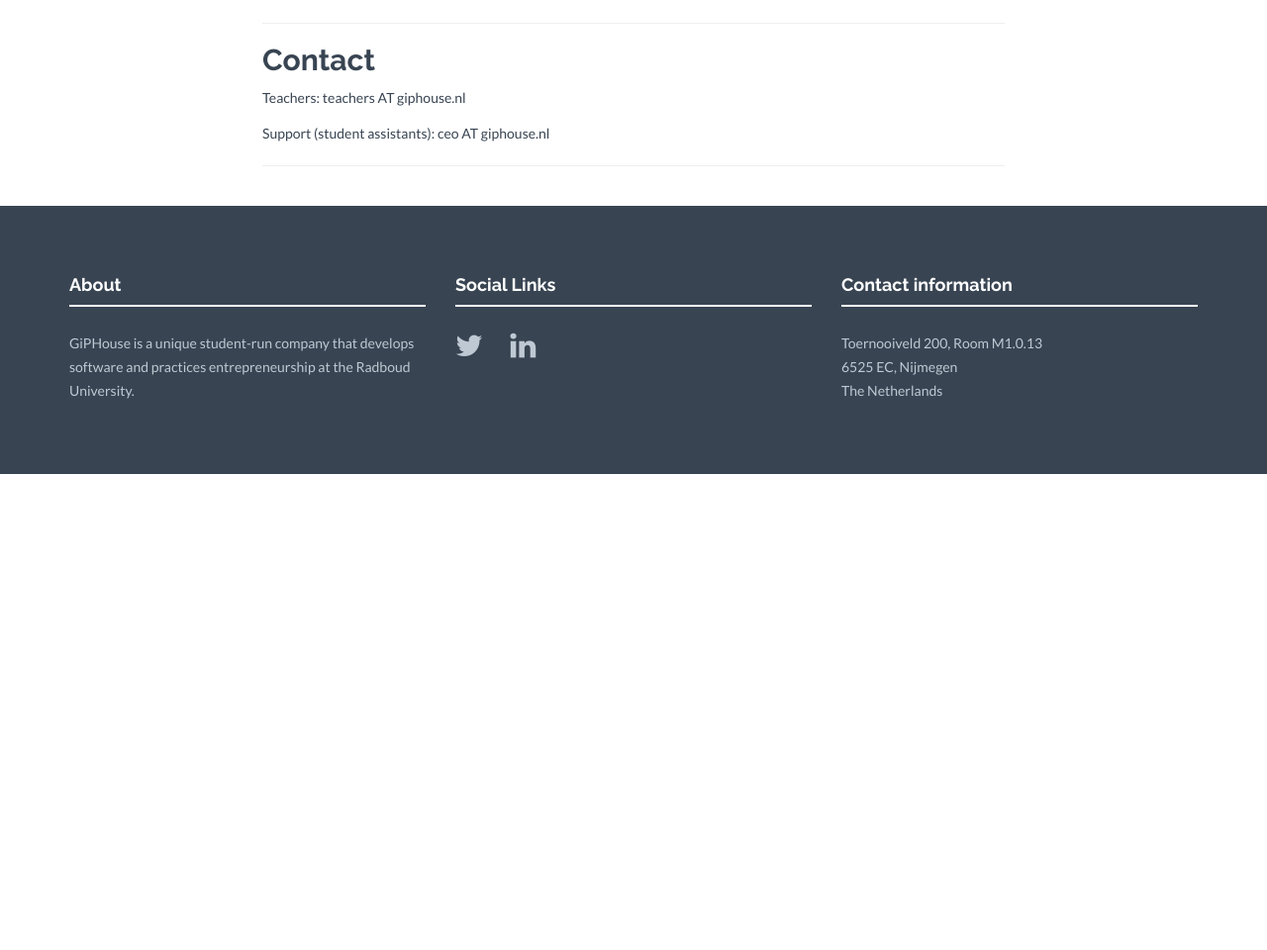
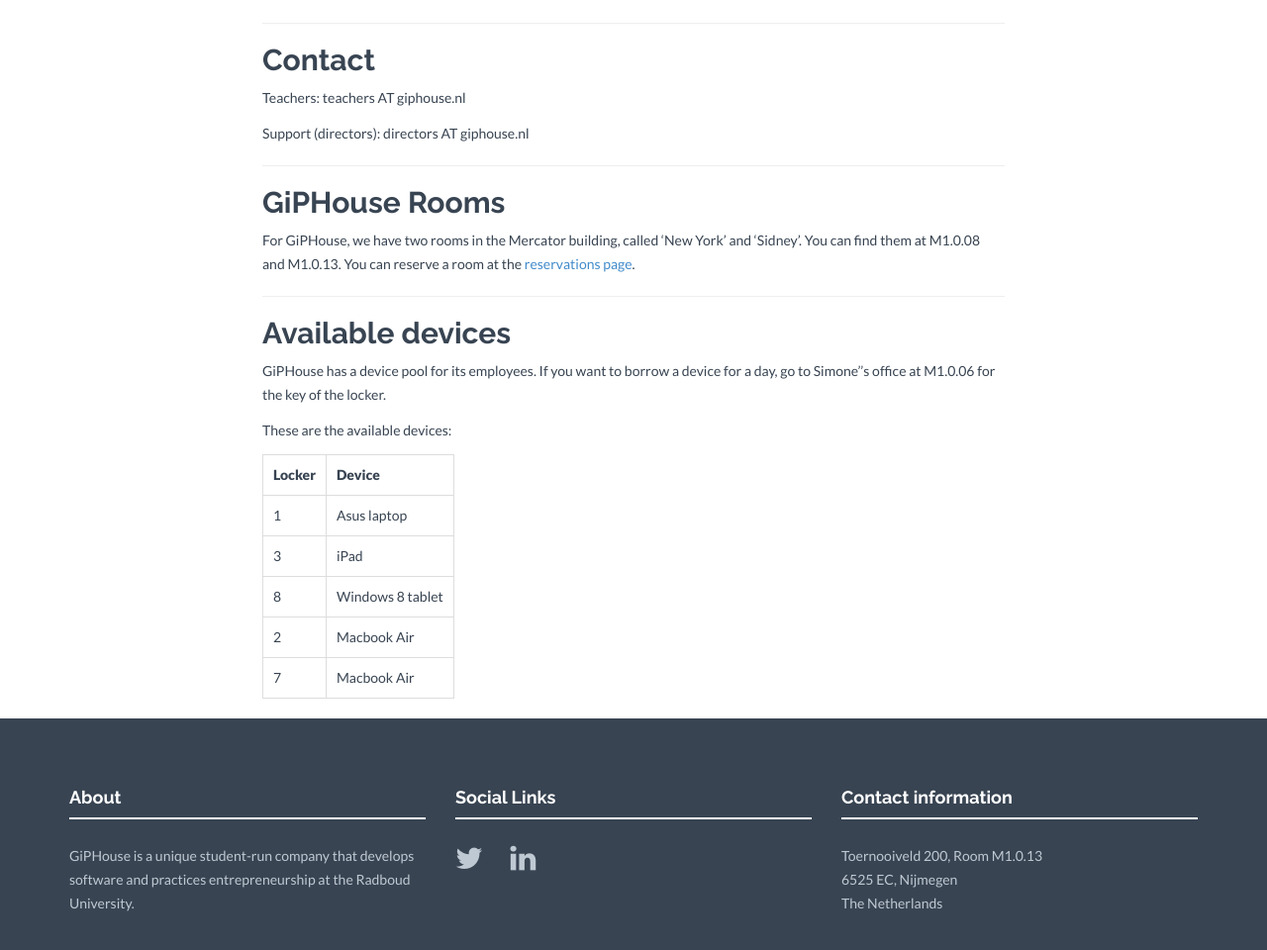
Before and after one commit to tschroter/giphouse.github.io, a Jekyll site: the page built from courses/2016-spring.md, in a window 1280 px wide and 1400 px high, scrolled down 512 px. Shown: the part 403-1363 px from the top of the window at 99% size. Built offline with Jekyll 4.4.1, drawn with Linux system fonts in a browser that asks for light colours; nearby versions of some CDN libraries; before the commit the page ends 1394 px from its top, so only the background shows below that.

Commit message:
Add some general information to new course page

```diff
--- a/courses/2016-spring.md
+++ b/courses/2016-spring.md
@@ -27,6 +27,26 @@ Contact
 -------
 Teachers: teachers AT giphouse.nl
 
-Support (student assistants): ceo AT giphouse.nl
+Support (directors): directors AT giphouse.nl
 
 ***
+
+GiPHouse Rooms
+-----------------
+For GiPHouse, we have two rooms in the Mercator building, called 'New York' and 'Sidney'. You can find them at M1.0.08 and M1.0.13. You can reserve a room at the [reservations page](http://reservations.giphouse.nl).
+
+***
+
+Available devices
+-----------------
+GiPHouse has a device pool for its employees. If you want to borrow a device for a day, go to Simone''s office at M1.0.06 for the key of the locker.
+
+These are the available devices:
+
+Locker | Device
+------ | ------
+1      | Asus laptop
+3      | iPad
+8      | Windows 8 tablet
+2      | Macbook Air
+7      | Macbook Air
```
